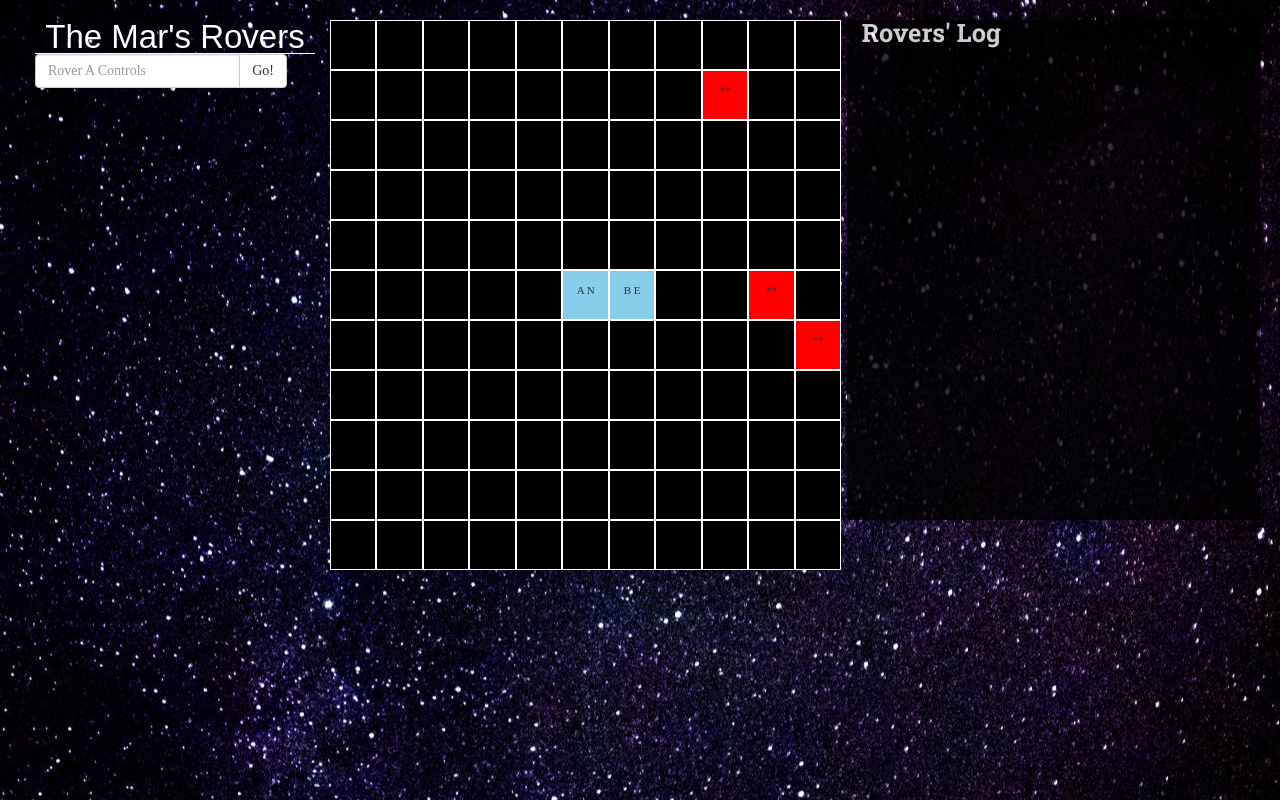
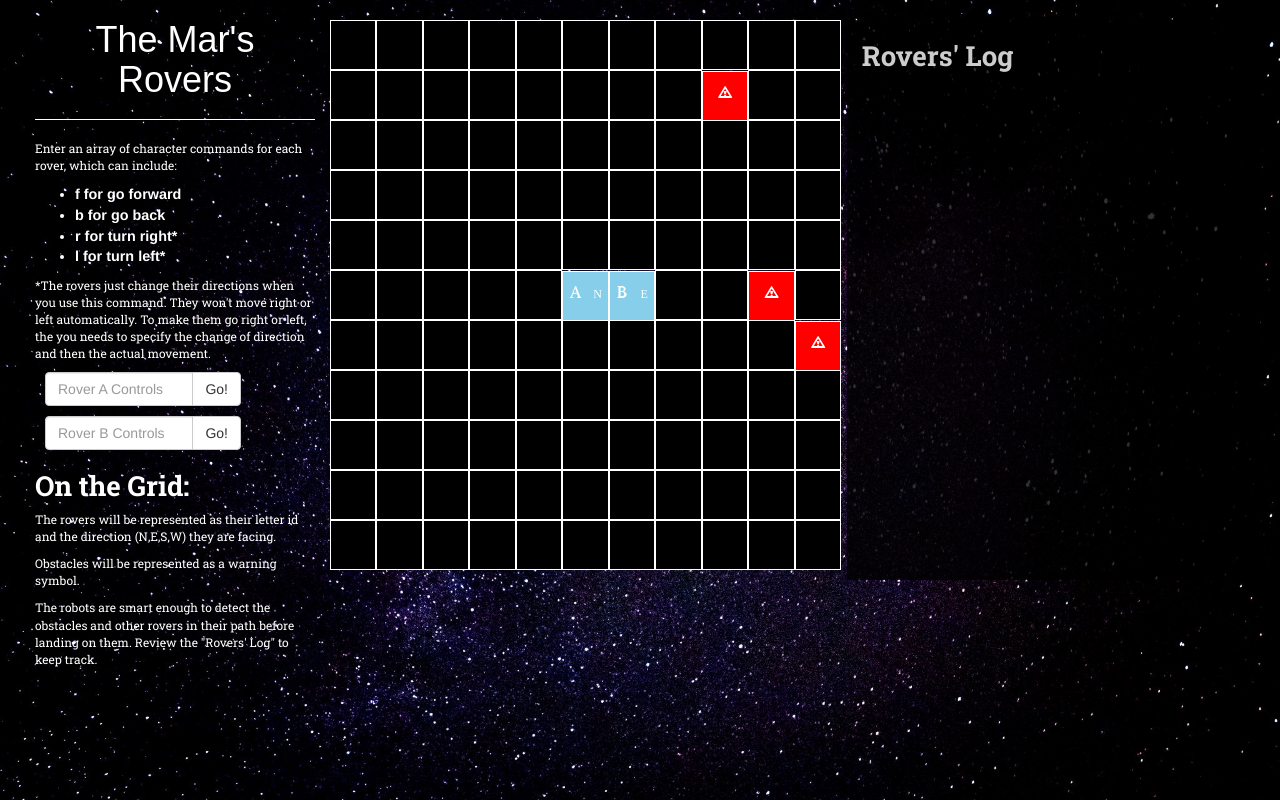
Before and after one commit to rachdaup93/Mars_rover, a plain HTML site: page index.html in a window 1280 px wide. Drawn offline with nearby package versions, Linux system fonts and the light colour scheme; a web font is replaced by a local one.

Commit message:
Finalize webpage style.

```diff
--- a/index.html
+++ b/index.html
@@ -3,19 +3,37 @@
 	<title>Mars Rover Kata!</title>
     <!-- Bootstap CDN -->
     <link rel="stylesheet" href="https://maxcdn.bootstrapcdn.com/bootstrap/3.3.7/css/bootstrap.min.css" integrity="sha384-BVYiiSIFeK1dGmJRAkycuHAHRg32OmUcww7on3RYdg4Va+PmSTsz/K68vbdEjh4u" crossorigin="anonymous">
-    <link rel="stylesheet" href="reset.css" type="text/css">
+
     <link rel="stylesheet" href="style.css" type="text/css">
 </head>
 <body>
 <div class="container">
     <div class="col-md-3 col-sm-12 col-xs-12" id="instructions">
         <h1>The Mar's Rovers</h1>
+        <p>Enter an array of character commands for each rover, which can include:</p>
+        <ul>
+            <li>f for go forward</li>
+            <li>b for go back</li>
+            <li>r for turn right&#42;</li>
+            <li>l for turn left&#42;</li>
+        </ul>
+        <p>*The rovers just change their directions when you use this command. They won't move right or left automatically. To make them go right or left, the you needs to specify the change of direction and then the actual movement.</p>
         <div class="input-group controller">
-        <input type="text" class="form-control" placeholder="Rover A Controls">
+        <input type="text" class="form-control" placeholder="Rover A Controls" id="roverA_control">
         <span class="input-group-btn">
-            <button class="btn btn-default" onclick="controltheRover(roverA, 'rfflffffrsbbbblrffrbb')" type="button" id="roverA_button">Go!</button>
+            <button class="btn btn-default" onclick="controltheRover(roverA)" type="button" id="roverA_button">Go!</button>
         </span>
         </div>
+        <div class="input-group controller">
+        <input type="text" class="form-control" placeholder="Rover B Controls" id="roverB_control">
+        <span class="input-group-btn">
+            <button class="btn btn-default" onclick="controltheRover(roverB)" type="button" id="roverB_button">Go!</button>
+        </span>
+        </div>
+        <h2>On the Grid:</h2>
+        <p>The rovers will be represented as their letter id and the direction (N,E,S,W) they are facing.</p>
+        <p>Obstacles will be represented as a warning symbol.</p>
+        <p>The robots are smart enough to detect the obstacles and other rovers in their path before landing on them. Review the "Rovers' Log" to keep track.</p>
     </div>
     <div class="col-md-5 col-sm-12 col-xs-12" id="map">
     </div>
--- a/rover.js
+++ b/rover.js
@@ -138,9 +138,7 @@ function checkObstacle(x,y, rover){
   br = document.createElement("br");
   var new_position = x + "," + y;
   if(rover.id == "A"){
-    if(new_position != roverB.position)
-      return true;
-    else{
+    if(new_position == roverB.position){
       textnode = document.createTextNode("Rover detected Rover B in its path. Rover " + rover.id + " cannot move.");
       par.appendChild(textnode);
       par.appendChild(br);
@@ -148,17 +146,16 @@ function checkObstacle(x,y, rover){
     }
   }
   else{
-    if(new_position != roverA.position)
-      return true;
-      else{
+    if(new_position == roverA.position){
         textnode = document.createTextNode("Rover detected Rover A in its path. Rover " + rover.id + " cannot move.");
         par.appendChild(textnode);
         par.appendChild(br);
         return false;
       }
   }
-  if(new_position != Obstacles.ob && new_position != Obstacles.obsB && new_position != Obstacles.obsC)
+  if(new_position != Obstacles.obsA && new_position != Obstacles.obsB && new_position != Obstacles.obsC){
     return true;
+  }
   else{
     textnode = document.createTextNode("Rover detected obstacle in its path. Rover " + rover.id + " cannot move.");
     par.appendChild(textnode);
@@ -167,7 +164,15 @@ function checkObstacle(x,y, rover){
   }
 };
 
-function controltheRover(rover, user_commands){
+function controltheRover(rover){
+    if(rover.id == "A"){
+        var user_commands = document.getElementById("roverA_control").value;
+        document.getElementById("roverA_control").value= "";
+    }
+    else{
+        var user_commands = document.getElementById("roverB_control").value;
+        document.getElementById("roverB_control").value= "";
+    }
   rover.direction = user_commands;
   for(var i=0; i < rover.direction.length; i++){
     directRover(rover, rover.direction[i]);
@@ -186,20 +191,19 @@ function map(){
         row.className = "row";
         for(var j=-5; j <= 5; j++){
         current_position = j + "," + i;
-            console.log(current_position);
         column = document.createElement("div");
         column.className = "col-sm-1 col-xs-1";
         if(current_position == roverA.position){
-               column.className += " rover";
-               textnode = document.createTextNode(roverA.id + " " + roverA.char);
+               column.className += " glyphicon glyphicon glyphicon-font rover";
+               textnode = document.createTextNode(" " + roverA.char);
         }
         else if(current_position == roverB.position){
-               column.className += " rover";
-               textnode = document.createTextNode(roverB.id + " " + roverB.char);
+               column.className += " glyphicon glyphicon-bold rover";
+               textnode = document.createTextNode(" " + roverB.char);
         }
         else if(current_position == Obstacles.obsA || current_position == Obstacles.obsB || current_position == Obstacles.obsC){
-            column.className += " obstacle";
-            textnode = document.createTextNode("**");
+            column.className += " glyphicon glyphicon-warning-sign obstacle";
+            textnode = document.createTextNode("");
         }
         else{
            column.className += " cell";
--- a/style.css
+++ b/style.css
@@ -1,49 +1,60 @@
 @import url('https://fonts.googleapis.com/css?family=Megrim|Roboto+Slab:300,400,700');
 html,body{
-    font-size: 11px;
+    font-size: 12px;
     background-image: url(astronomy-background.jpg);
     background-position: center;
+    background-size: cover;
     background-repeat: no-repeat;
+
+    color: #fff;
 }
 
 .container{
     width: 100%;
     padding: 20px;
 }
-#instructions{
 
-}
-
-#instructions h1{
+h1{
     font-family: "Megrim", sans-serif;
     text-align: center;
     font-size: 3rem;
     color: #fff;
     border-bottom: solid 1px #fff;
+    padding: 0 0 20px 0;
+    margin: 0 0 20px 0;
 }
 
-#map{
+h2,p{
+    font-family: "Roboto Slab", serif;
+}
+
+ul{
+    font-size: 1.2rem;
+    font-weight: bold;
+}
+
+h2{
+    font-weight: bold;
+    font-size: 2.3rem;
+}
+
+#instructions .input-group{
+    margin: 10px;
+    max-width: 70%;
 }
 
 #log{
     background-color: #000;
     opacity: .8;
     overflow-y: scroll;
-    height: 500px;
+    height: 560px;
 }
 
-#log h2,p{
-    font-family: "Roboto Slab", serif;
-    font-size: 1.2rem;
-    color: #fff;
+#log p{
+    font-size: 1rem;
 }
 
-#log h2{
-    font-weight: bold;
-    font-size: 2.3rem;
-}
-
-.cell, .rover, .obstacle{
+.cell, .rover, .obstacle {
     width: 9%;
     height: 50px;
     border: solid 1px white;
```
